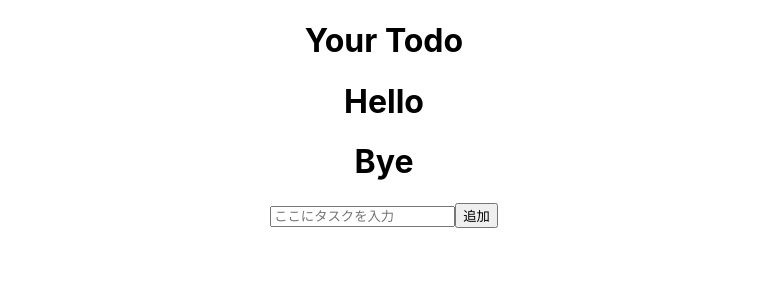
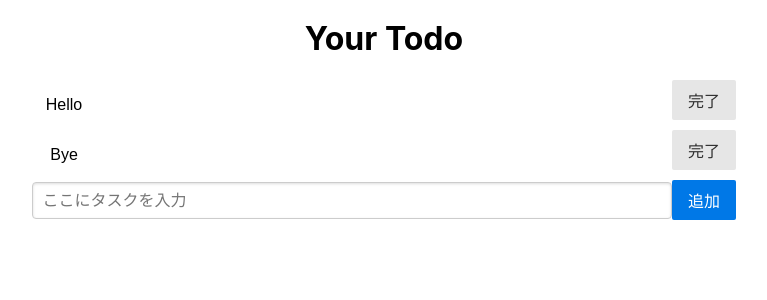
Before and after one commit to Pikka2048/todograss, a React (Create React App) app: page / in a window 1280 px wide. Shown: the top 300 px of the page, without its empty margins (256-1023 px from the left). Built offline with nearby package versions, Linux system fonts and the light colour scheme.

Commit message:
Add Pure.css

```diff
--- a/public/index.html
+++ b/public/index.html
@@ -1,14 +1,12 @@
 <!DOCTYPE html>
 <html lang="ja-jp">
+
 <head>
   <meta charset="utf-8" />
   <link rel="icon" href="%PUBLIC_URL%/favicon.ico" />
   <meta name="viewport" content="width=device-width, initial-scale=1" />
   <meta name="theme-color" content="#000000" />
-    <meta
-      name="description"
-      content="Web site created using create-react-app"
-    />
+  <meta name="description" content="Web site created using create-react-app" />
   <link rel="apple-touch-icon" href="%PUBLIC_URL%/logo192.png" />
   <!--
       manifest.json provides metadata used when your web app is installed on a
@@ -25,7 +23,12 @@
       Learn how to configure a non-root public URL by running `npm run build`.
     -->
   <title>Todo Grass</title>
+  <!-- Pure.css -->
+  <link rel="stylesheet" href="https://unpkg.com/purecss@2.1.0/build/pure-min.css"
+    integrity="sha384-yHIFVG6ClnONEA5yB5DJXfW2/KC173DIQrYoZMEtBvGzmf0PKiGyNEqe9N6BNDBH" crossorigin="anonymous">
+  <link rel="stylesheet" href="https://unpkg.com/purecss@2.1.0/build/grids-responsive-min.css">
 </head>
+
 <body>
   <noscript>You need to enable JavaScript to run this app.</noscript>
   <div id="root"></div>
@@ -40,4 +43,5 @@
       To create a production bundle, use `npm run build` or `yarn build`.
     -->
 </body>
+
 </html>
--- a/src/App.js
+++ b/src/App.js
@@ -29,12 +29,15 @@ function App() {
         }
       </div>
       <div className="Add-Todo">
+        <form class="pure-form">
           <input value={TaskName} onChange={handleChange}
             type="text"
             name="example"
+            className='pure-input-1-2'
             placeholder="ここにタスクを入力"></input>
-        <button onClick={PushAddTodoButton}
+          <button className='pure-button pure-button-primary' onClick={PushAddTodoButton}
             type="button">追加</button>
+        </form>
         <p>{TaskName}</p>
       </div>
 
--- a/src/TodoItem.js
+++ b/src/TodoItem.js
@@ -6,8 +6,12 @@ function TodoItem(props) {
         props.PushDeleteTodoButton(props.name);
     }
     return (
-        <div className="Todo-Item" onClick={ClickItem}>
-            <h1>{props.name}</h1>
+        <div className="pure-g" onClick={ClickItem}>
+            <p className='pure-u-1 pure-u-sm-1-2'>{props.name}</p>
+            <div className='pure-u-1 pure-u-sm-1-2'>
+                <button className='pure-button'
+                    type="button">完了</button>
+            </div>
         </div>
     );
 }
--- a/src/index.js
+++ b/src/index.js
@@ -7,6 +7,7 @@ import reportWebVitals from './reportWebVitals';
 const root = ReactDOM.createRoot(document.getElementById('root'));
 root.render(
   <React.StrictMode>
+
     <App />
   </React.StrictMode>
 );
```
Also changed, not shown: src/TodoItem.css (added). Lines whose indentation alone changed are shown as unchanged.
